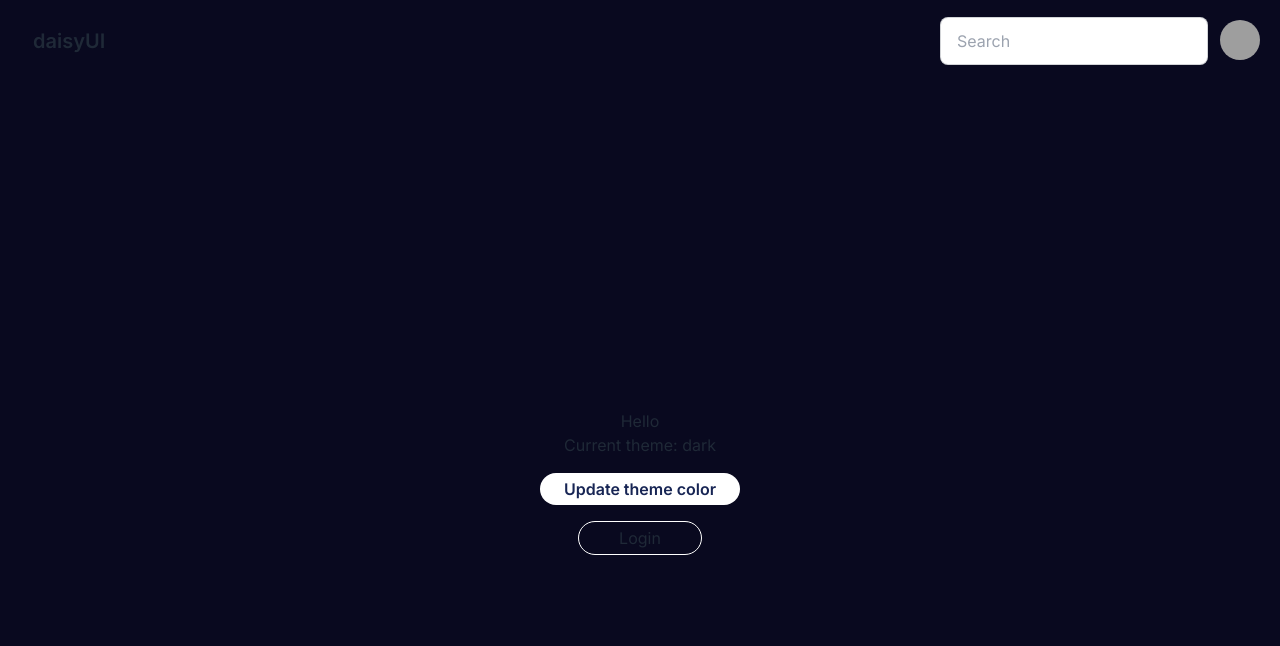
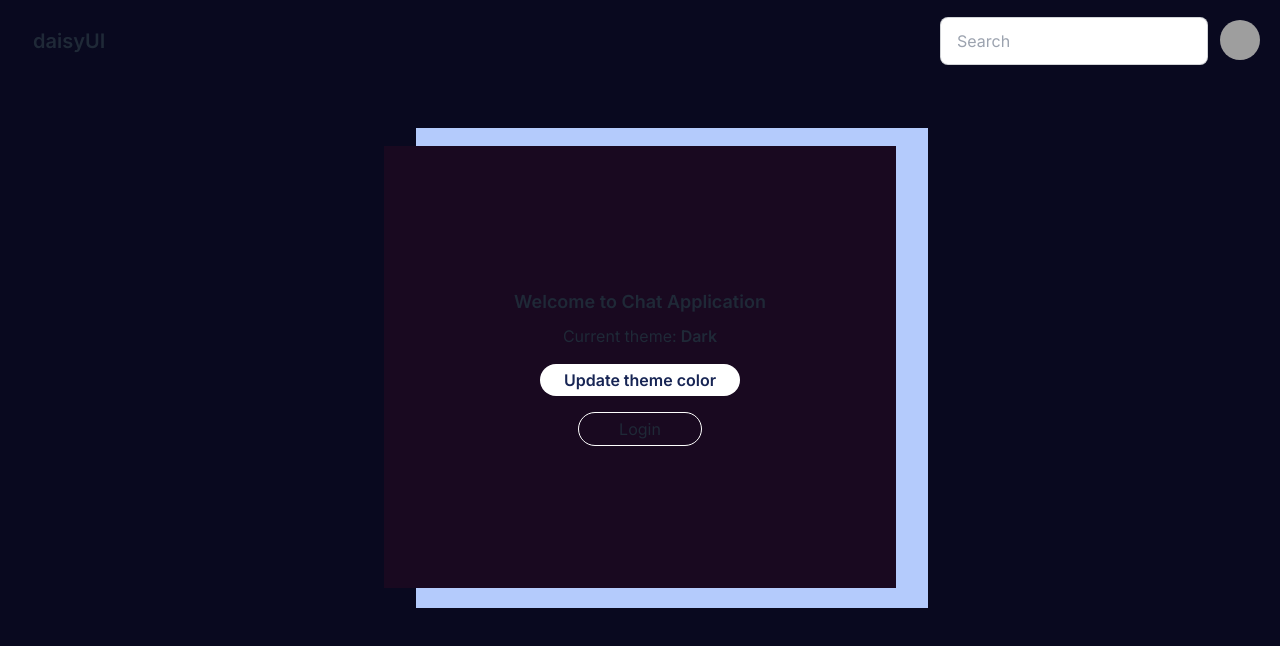
Before and after one commit to aryavl/chat, a Next.js app in the folder client/: page / in a window 1280 px wide. Shown: the top 646 px of the page. Built offline with nearby package versions, Linux system fonts and the light colour scheme; grey boxes are pictures that could not be loaded.

Commit message:
Updated UI

```diff
--- a/client/next.config.mjs
+++ b/client/next.config.mjs
@@ -1,4 +1,8 @@
 /** @type {import('next').NextConfig} */
-const nextConfig = {};
+const nextConfig = {
+  images: {
+    domains: ["daisyui.com" ],
+  },
+};
 
 export default nextConfig;
--- a/client/src/app/page.tsx
+++ b/client/src/app/page.tsx
@@ -15,21 +15,31 @@ console.log(currentTheme);
   return (
     <>
 
-
-      <div className={`${currentTheme} h-[100vh] flex items-center justify-center flex-col `}>
-        <h1>Hello</h1>
-        <p>Current theme: {currentTheme} </p>
+        <div className={`${currentTheme} h-[100vh] pt-16`}>
         {currentTheme === "dark" ? (
           <>
+      <div className={`w-[40%] h-[60%]  bg-[#190920]  z-[1000000] relative flex items-center justify-center flex-col mx-auto`}>
+        <h1 className="font-semibold text-lg mb-2">Welcome to Chat Application</h1>
+        <p>Current theme:<span className="font-semibold text-md capitalize"> {currentTheme}</span>  </p>
           <button className="bg-white mt-4 rounded-full py-1 px-6 text-blue-950 font-semibold hover:scale-105" onClick={()=>dispatch(toggleTheme())}>Update theme color</button>
           <Link className="border border-white mt-4 rounded-full py-1 px-10 hover:scale-105" href='/login'>Login</Link>
+      </div>
+        <div className="absolute w-[40%] h-[60%]  z-[10] bg-[#b4cbfc] top-[8rem] right-[22rem]"></div>
 
           </>
 
         ):(
           <>
+         <div className={`w-[40%] h-[60%]  bg-[#190920] text-white  z-[1000000] relative flex items-center justify-center flex-col mx-auto`}>
+          <h1 className="font-semibold text-lg mb-2">Welcome to Chat Application</h1>
+        <p>Current theme:<span className="font-semibold text-md capitalize"> {currentTheme}</span>  </p>
            <button className="bg-blue-950 mt-4 rounded-full py-1 px-6 text-white font-semibold hover:scale-105" onClick={()=>dispatch(toggleTheme())}>Update theme color</button>
         <Link className="border border-blue-950 mt-4 rounded-full py-1 px-10 hover:scale-105" href='/login'>Login</Link>
+
+      </div>
+      <div className="absolute w-[40%] h-[60%]  z-[10] bg-[#b4cbfc] top-[8rem] right-[22rem]"></div>
+
+
           </>
 
         )}
```
